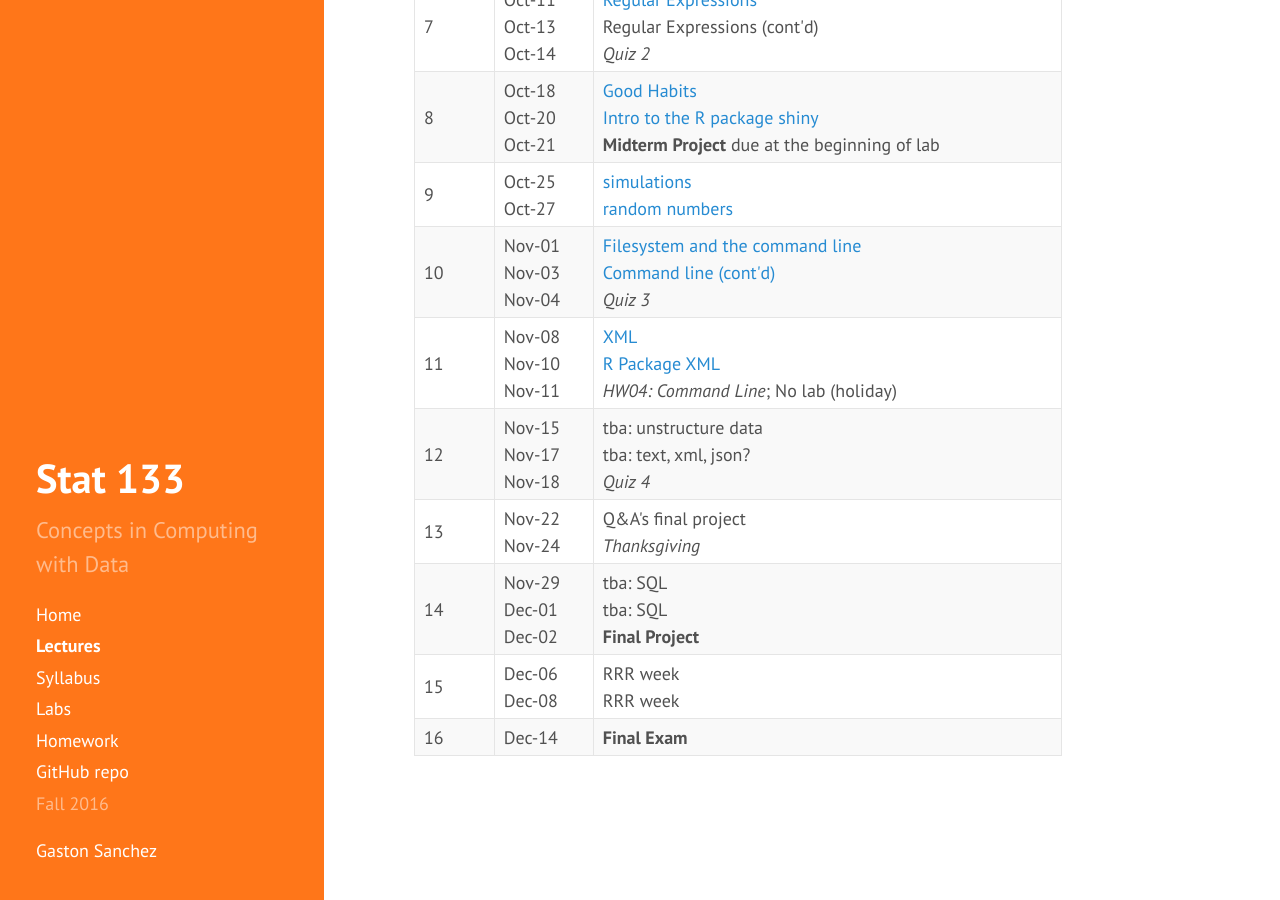
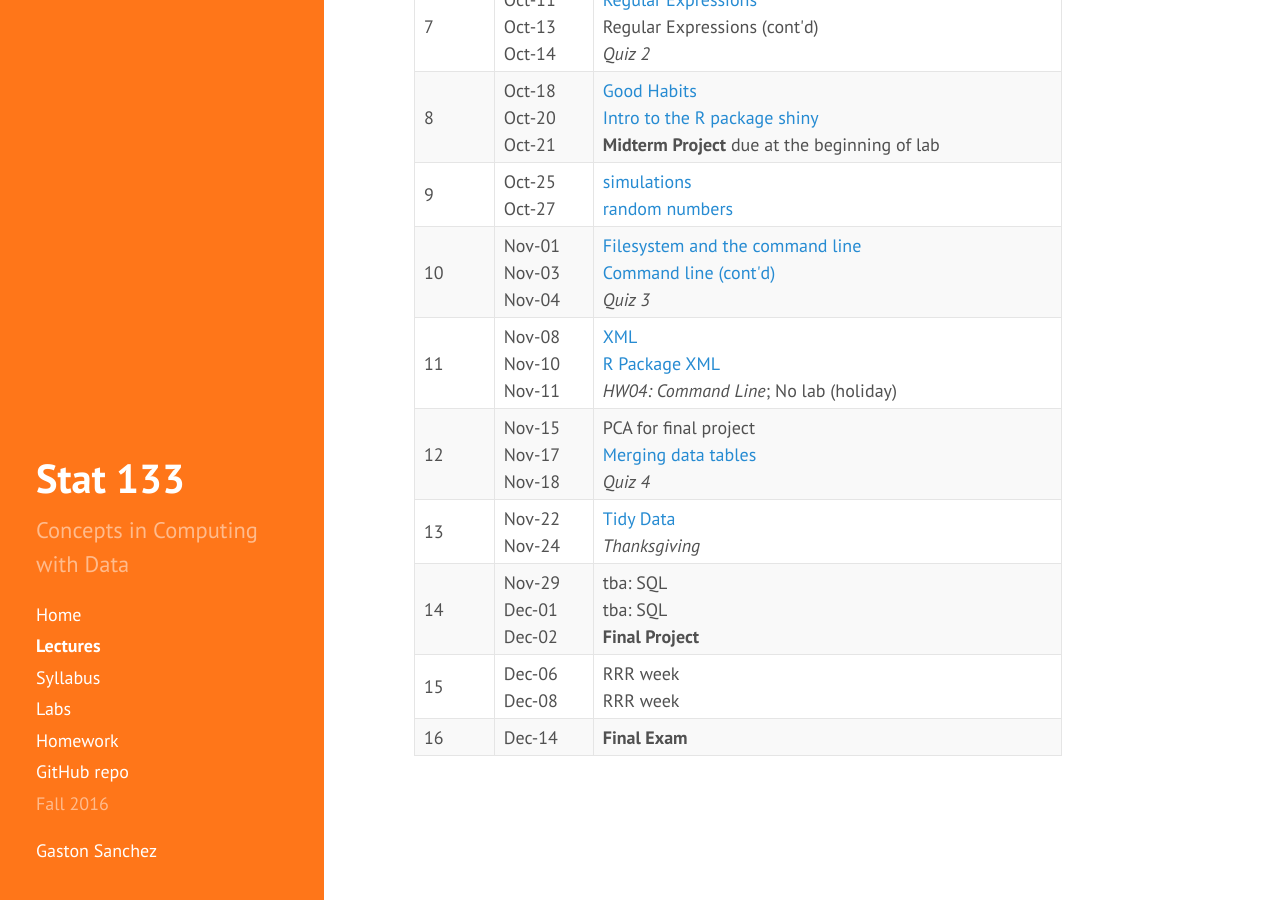
Before and after one commit to gastonstat/relic-stat133, a Jekyll site: the page built from lectures/index.md, in a window 1280 px wide and 900 px high, scrolled down 795 px. Built offline with Jekyll 4.4.1, drawn with Linux system fonts in a browser that asks for light colours; nearby versions of some CDN libraries.

Commit message:
lectures: add link for tidy data lecture

```diff
--- a/lectures/index.md
+++ b/lectures/index.md
@@ -170,8 +170,8 @@ Tentative calendar of lectures, Fall 2016
         Nov-18
       </td>
       <td>
-        tba: unstructure data<br>
-        tba: text, xml, json?<br>
+        PCA for final project<br>
+        <a href="https://github.com/ucb-stat133/stat133-fall-2016/blob/master/notes/23-merging-tables/23-merging-tables.pdf" target="_blank">Merging data tables</a><br>
         <em>Quiz 4</em>
       </td>
     </tr>
@@ -182,7 +182,7 @@ Tentative calendar of lectures, Fall 2016
         Nov-24
       </td>
       <td>
-        Q&A's final project <br>
+        <a href="https://www.jstatsoft.org/index.php/jss/article/view/v059i10/v59i10.pdf" target="_blank">Tidy Data</a><br>
         <em>Thanksgiving</em>
       </td>
     </tr>
```
